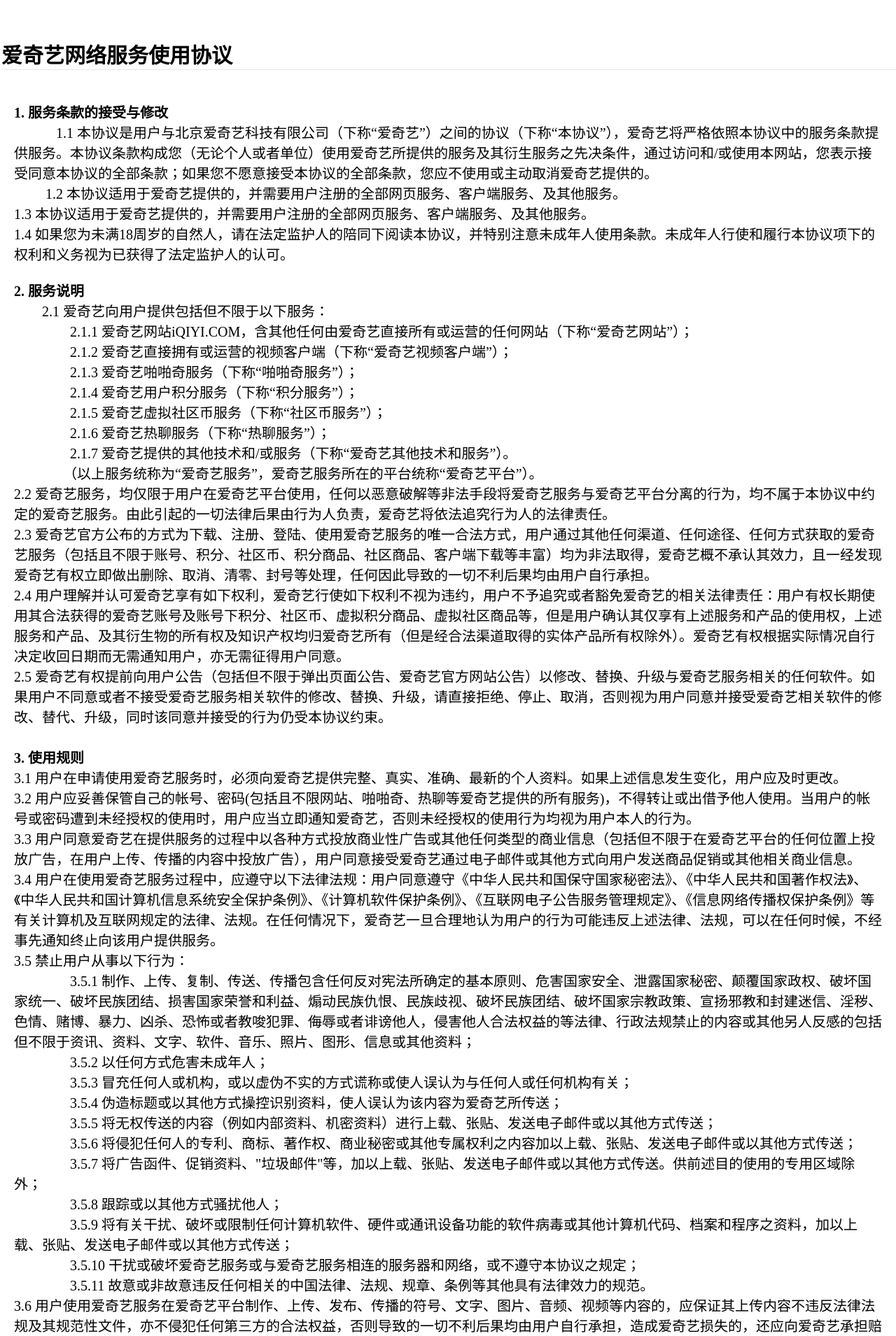
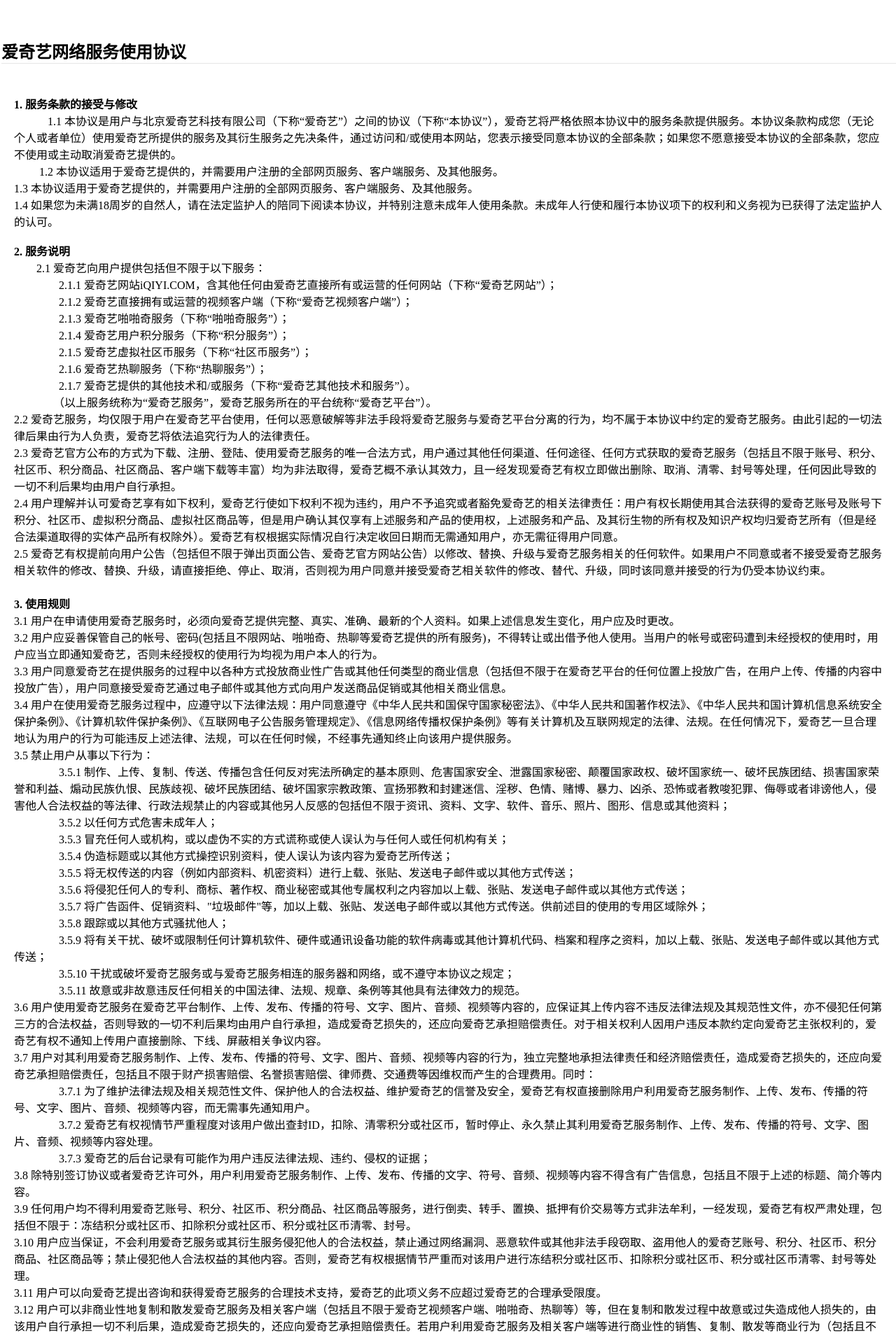
Before and after one commit to CodePeasant/formerblog, a Jekyll site: the page promise.html, which Jekyll copies as it is, in a window 1280 px wide. Shown: the top 1909 px of the page at 70% size. Built offline with Jekyll 4.4.1, drawn with Linux system fonts in a browser that asks for light colours.

Commit message:
Update promise.html

```diff
--- a/promise.html
+++ b/promise.html
@@ -8,7 +8,7 @@
 <meta name="description" content="">
 <link rel="shortcut icon" href="http://www.iqiyi.com/favicon.ico" type="image/x-icon">
 <style  type="text/css">
-	body { margin:0; color:#aaa; font-size:20px; }
+	body { margin:0; color:#aaa; font-size:16px; }
 	ul, ol, li, dl, dd, dt, p, h1, h2, h3, form, input { margin:0; padding:0; }
 	img, fieldset { border:none; }
 	li { list-style:none; }
@@ -19,7 +19,7 @@
 	* { word-wrap:break-word; word-spacing:normal; }
 	.main {margin: 0 auto;}
 	.mainC3 { color:#000; }
-	.mainC3 h1 { font-size:30px; border-bottom:1px solid #e6e6e6; margin:55px 0 45px 2px; }
+	.mainC3 h1 { font-size:24px; border-bottom:1px solid #e6e6e6; margin:55px 0 45px 2px; }
 	.mainC3 p { margin:0 20px; }
 	.mainC3 .pbtn { padding:50px; text-align:center; }
 </style>
```
